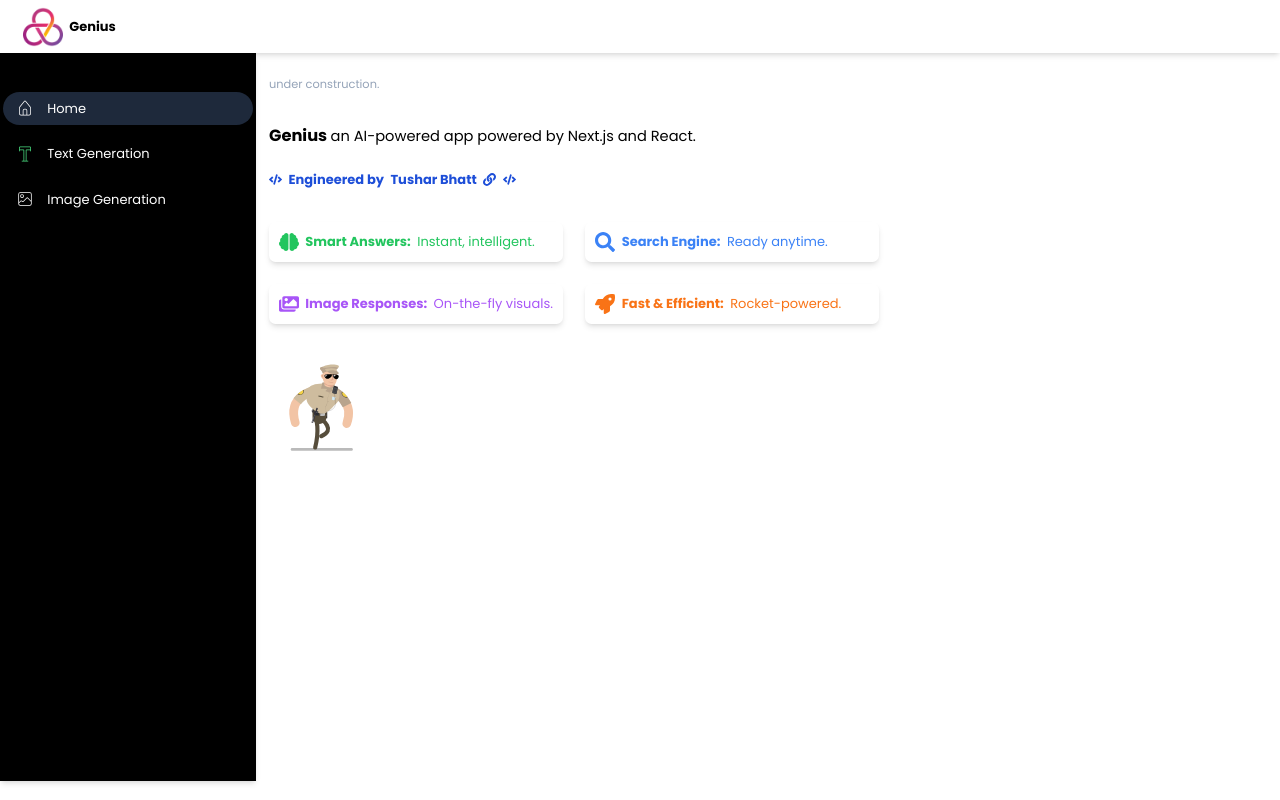
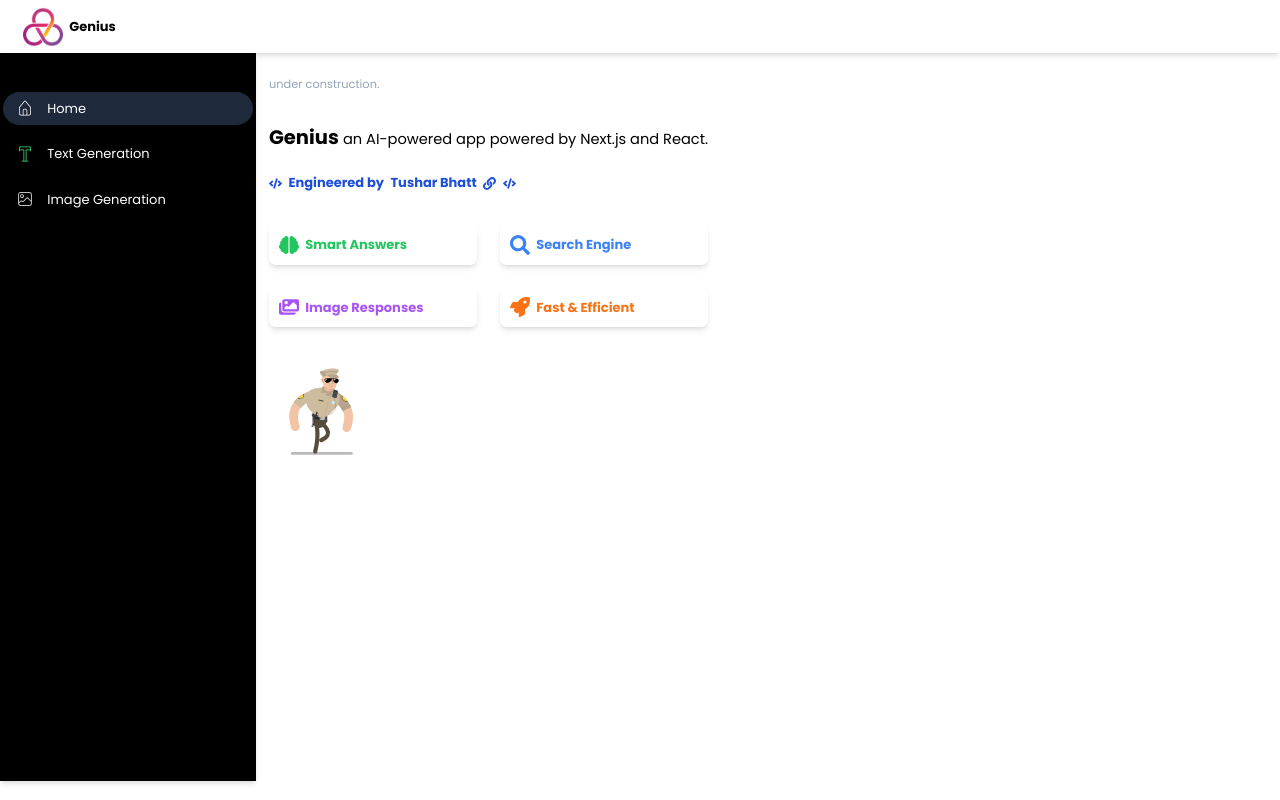
Before and after one commit to TusharBhatt1/genius, a Next.js app: page / in a window 1280 px wide. Built offline with nearby package versions, Linux system fonts and the light colour scheme.

Commit message:
text - home page

```diff
--- a/app/page.tsx
+++ b/app/page.tsx
@@ -21,7 +21,7 @@
 
         <div className="flex flex-col gap-7">
           <p className="text-lg">
-            <span className="text-xl font-bold">Genius </span> an AI-powered app powered by Next.js and React.
+            <span className="text-2xl font-bold">Genius </span> an AI-powered app powered by Next.js and React.
           </p>
           <div className="flex gap-2 items-center text-blue-700 font-bold">
             <FaCode />Engineered by{" "}
@@ -40,19 +40,19 @@
         <div className="grid grid-cols-2 gap-7 text-center">
           <div className="flex items-center gap-2 text-green-500 shadow-md p-3 rounded-lg">
             <FaBrain size={20} />
-            <span className="font-bold">Smart Answers:</span> Instant, intelligent.
+            <span className="font-bold">Smart Answers</span>
           </div>
           <div className="flex items-center gap-2 text-blue-500 shadow-md p-3 rounded-lg">
             <FaSearch size={20} />
-            <span className="font-bold">Search Engine:</span> Ready anytime.
+            <span className="font-bold">Search Engine</span>
           </div>
           <div className="flex items-center gap-2 text-purple-500 shadow-md p-3 rounded-lg">
             <FaImages size={20} />
-            <span className="font-bold">Image Responses:</span> On-the-fly visuals.
+            <span className="font-bold">Image Responses</span>
           </div>
           <div className="flex items-center gap-2 text-orange-500 shadow-md p-3 rounded-lg">
             <FaRocket size={20} />
-            <span className="font-bold">Fast & Efficient:</span> Rocket-powered.
+            <span className="font-bold">Fast & Efficient</span>
           </div>
         </div>
         <span className="h-32 w-32">
```
